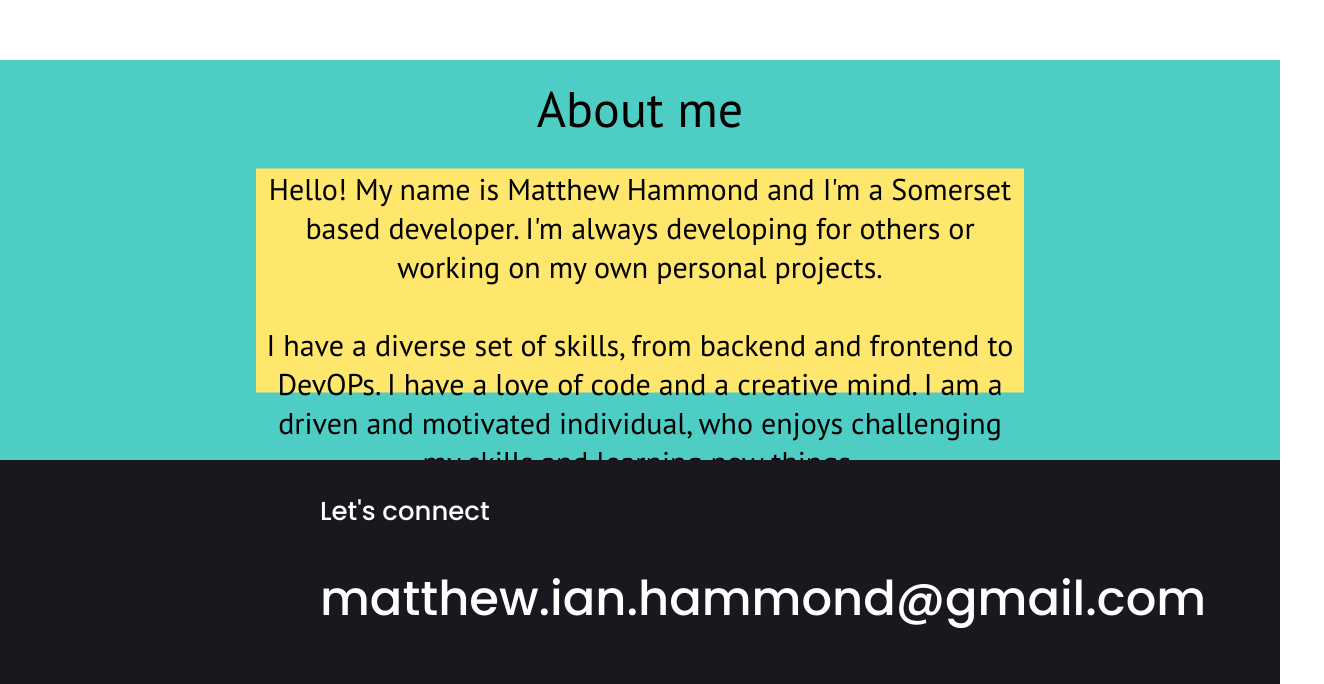
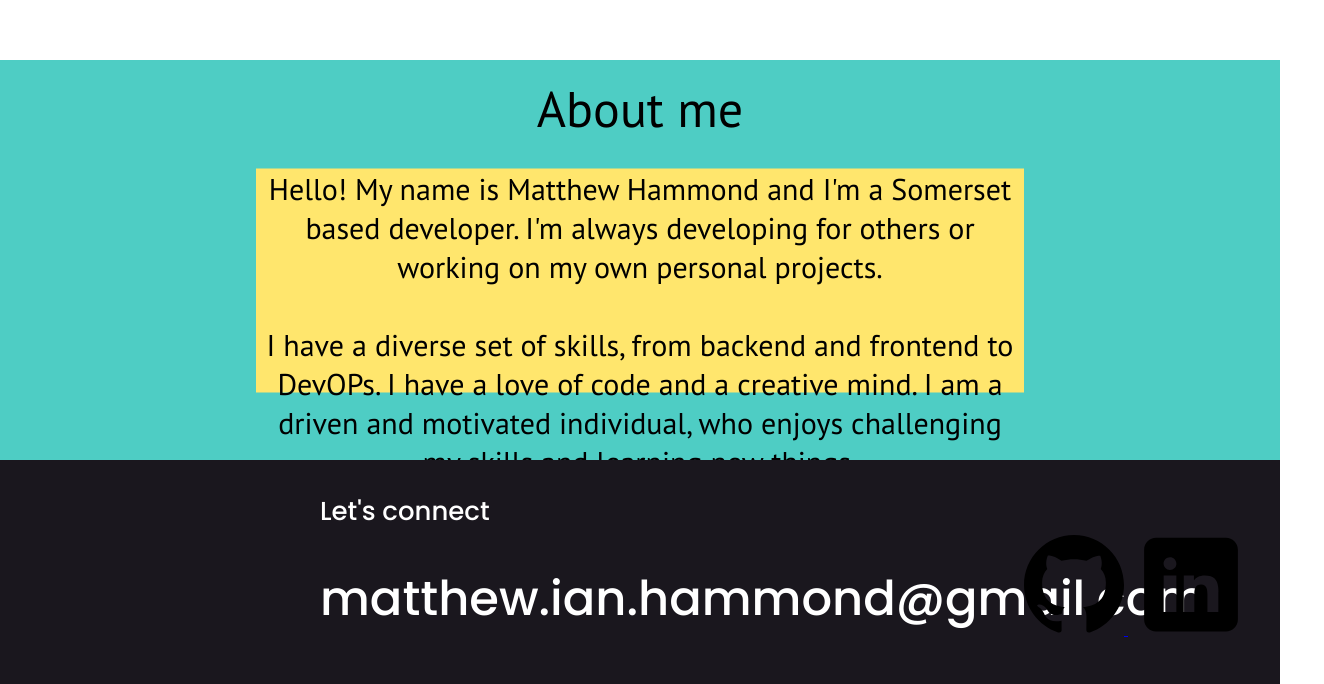
Before and after one commit to ff7762/Portfolio, a plain HTML site: page index.html in a window 1280 px wide. Shown: the part 2020-2704 px from the top of the page, 1324 px wide, since content can reach past the window. Drawn offline with Linux system fonts and the light colour scheme.

Commit message:
Added github and linkedin links.

```diff
--- a/index.css
+++ b/index.css
@@ -69,7 +69,7 @@ html {
 .name {
     font-size: 30px;
     text-align: left;
-    margin-left: 3svw;
+    margin-left: 3vw;
     position: sticky;
     top: 0;
     margin-left: 20px;
@@ -202,6 +202,7 @@ html {
 .contact-me {
     height: 28vh;
     background-color: #1A171E;
+
 }
 
 .lets-connect {
@@ -219,3 +220,20 @@ html {
     padding-top: 4vh;
     font-family: poppins;
 }
+
+.git-image {
+    width: 100px;
+    height: 100px;
+}
+
+.linkedin-image {
+    width: 100px;
+    height: 100px;
+    margin-left: 1vw;
+}
+
+.link-container {
+    width: 300px;
+    margin-top: -100px;
+    margin-left: 80vw;
+}
--- a/index.html
+++ b/index.html
@@ -35,8 +35,7 @@
                 Currently in development at:
                 <br>
                  https://github.com/ff7762/DarkHeresy-generator.
-                <br>
-                <br>
+                <br><br>
                 A new web app for people who play the RPG game. It will guide users through character creation. It improves upon other similar websites by allowing the user to download a ready-to-play character sheet, providing the acessability and ease of entry the the game system currently lacks.
             </div>
         </div>
@@ -77,6 +76,14 @@
     <section class="contact-me" id="contact-me">
         <div class="lets-connect">Let's connect</div>
         <div class="email">matthew.ian.hammond@gmail.com</div>
+        <div class="link-container">
+            <a class="git-link" href="https://github.com/ff7762">
+                <img class="git-image" src="assets/git.svg" alt="Git logo">
+            </a>
+            <a href="https://uk.linkedin.com/">
+                <img class="linkedin-image" src="assets/linkedin.svg" alt="Linkedin logo">
+            </a>
+        </div>
     </section>
 </body>
 </html>
```
Also changed, not shown: assets/git.svg (added), assets/linkedin.svg (added).
